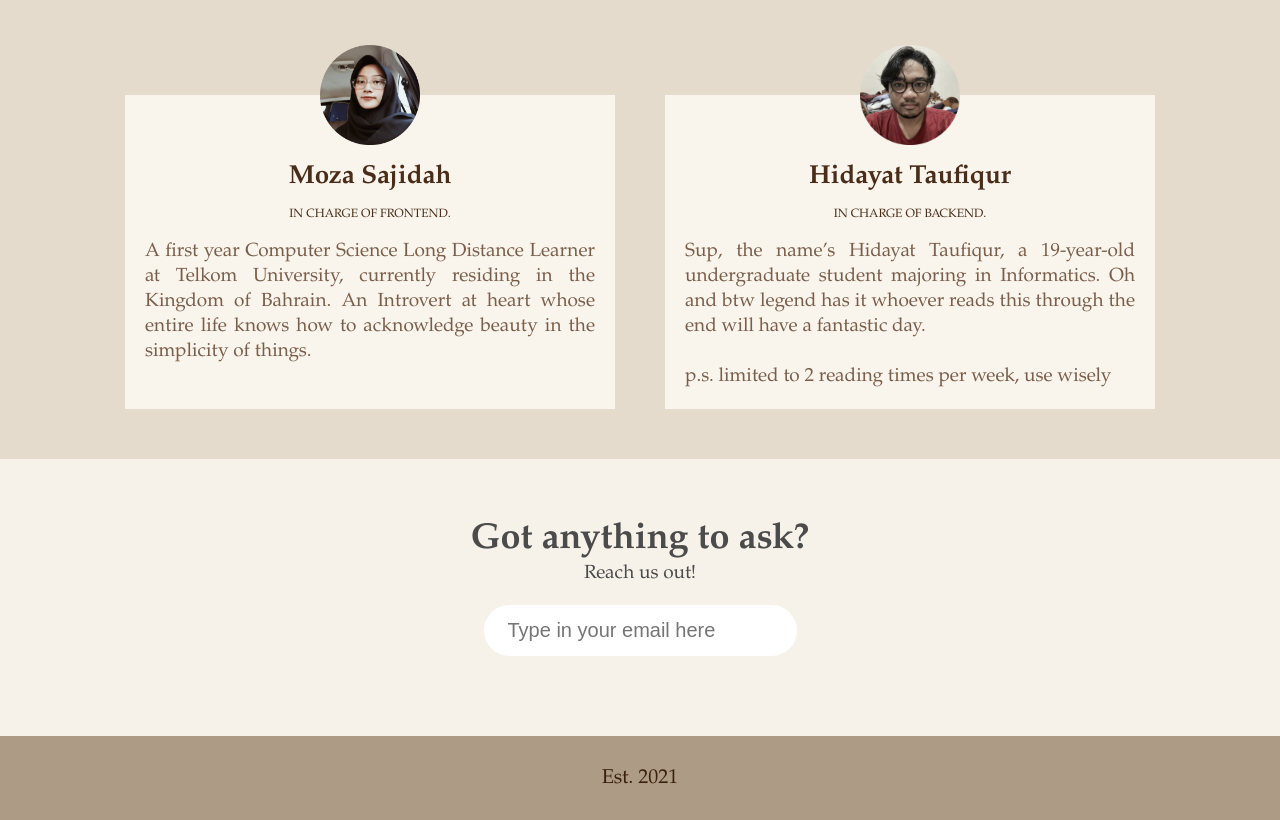
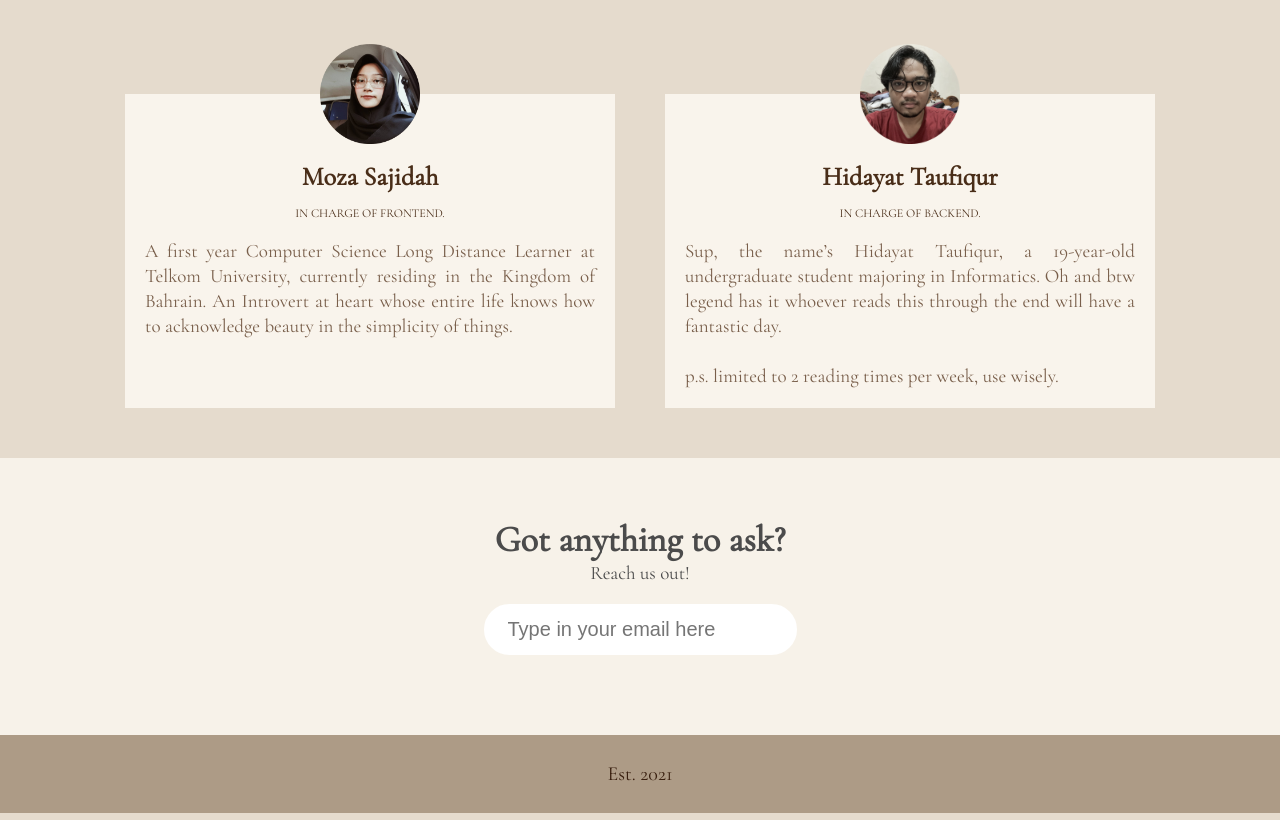
Before and after one commit to svnflxvver/MozaSajidahPutriAlMuzaffar, a plain HTML site: page aboutUs.html in a window 1280 px wide. Shown: the part 432-1252 px from the top of the page. Drawn offline with nearby package versions, Linux system fonts and the light colour scheme.

Commit message:
Fonts & Layouts issues fixed

```diff
--- a/aboutUs.css
+++ b/aboutUs.css
@@ -1,3 +1,5 @@
+@import url('https://fonts.googleapis.com/css2?family=Cormorant+Garamond&display=swap');
+
 body,
 ul,
 li,
@@ -6,7 +8,7 @@ h2,
 a {
   margin: 0;
   padding: 0;
-  font-family: Garamond, serif;
+  font-family: 'Cormorant Garamond', serif;
 }
 
 p {
@@ -35,6 +37,7 @@ header {
 .banner .aboutUs {
   color: #675347;
   font-size: 60px;
+  font-weight: bold;
   position: absolute;
   top: 50%;
   left: 50%;
@@ -58,6 +61,7 @@ nav li {
   width: 20%;
   display: inline-block;
   font-size: 30px;
+  font-weight: bold;
 }
 
 nav li a.aboutUs {
@@ -91,7 +95,7 @@ nav li a.logo:hover {
 
 body{
   background: #E5DBCD;
-  font-family: Garamond, serif;
+  font-family: 'Cormorant Garamond', serif;
 }
 
 .wrapper{
@@ -99,7 +103,7 @@ body{
 }
 
 .wrapper h1{
-  font-family: Garamond, serif;
+  font-family: 'Cormorant Garamond', serif;
   font-size: 50px;
   color: #675347;
   margin-bottom: 85px;
@@ -195,7 +199,7 @@ footer {
 
 footer p.copyright{
   font-size: 20px;
-  padding: 17px;
+  padding: 14px;
 }
 
 /* responsive styles */
--- a/aboutUs.html
+++ b/aboutUs.html
@@ -55,7 +55,7 @@
             student majoring in Informatics. Oh and btw legend has it whoever
             reads this through the end will have a fantastic day. <br />
             <br />
-            p.s. limited to 2 reading times per week, use wisely
+            p.s. limited to 2 reading times per week, use wisely.
           </p>
         </div>
       </div>
--- a/index.css
+++ b/index.css
@@ -1,3 +1,5 @@
+@import url('https://fonts.googleapis.com/css2?family=Cormorant+Garamond&display=swap');p');
+
 body,
 ul,
 li,
@@ -6,7 +8,7 @@ h2,
 a {
   margin: 0;
   padding: 0;
-  font-family: Garamond, serif;
+  font-family: 'Cormorant Garamond', serif;
 }
 
 p {
@@ -63,7 +65,7 @@ nav li {
 
 nav li a.logo {
   position: relative;
-  right: 300%;
+  right: 287%;
 }
 
 nav li a {
@@ -77,6 +79,13 @@ nav li a:hover {
 
 nav li a.logo:hover {
   text-decoration: none;
+}
+
+
+*{
+  margin: 0;
+  padding: 0;
+  box-sizing: border-box;
 }
 
 body {
@@ -115,6 +124,7 @@ footer {
 
 footer p.copyright {
   font-size: 20px;
+  padding: 14px;
 }
 
 /* responsive styles */
```
